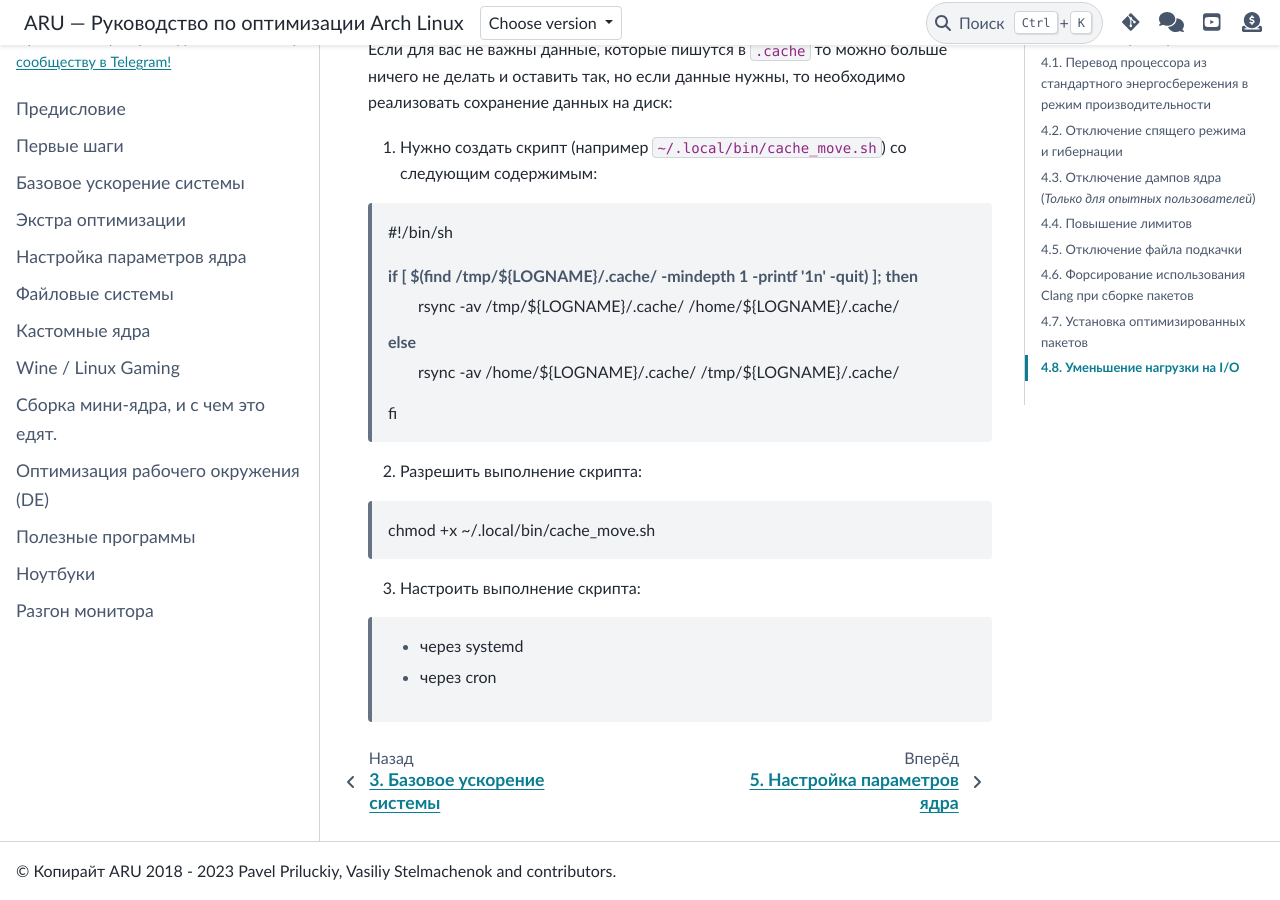
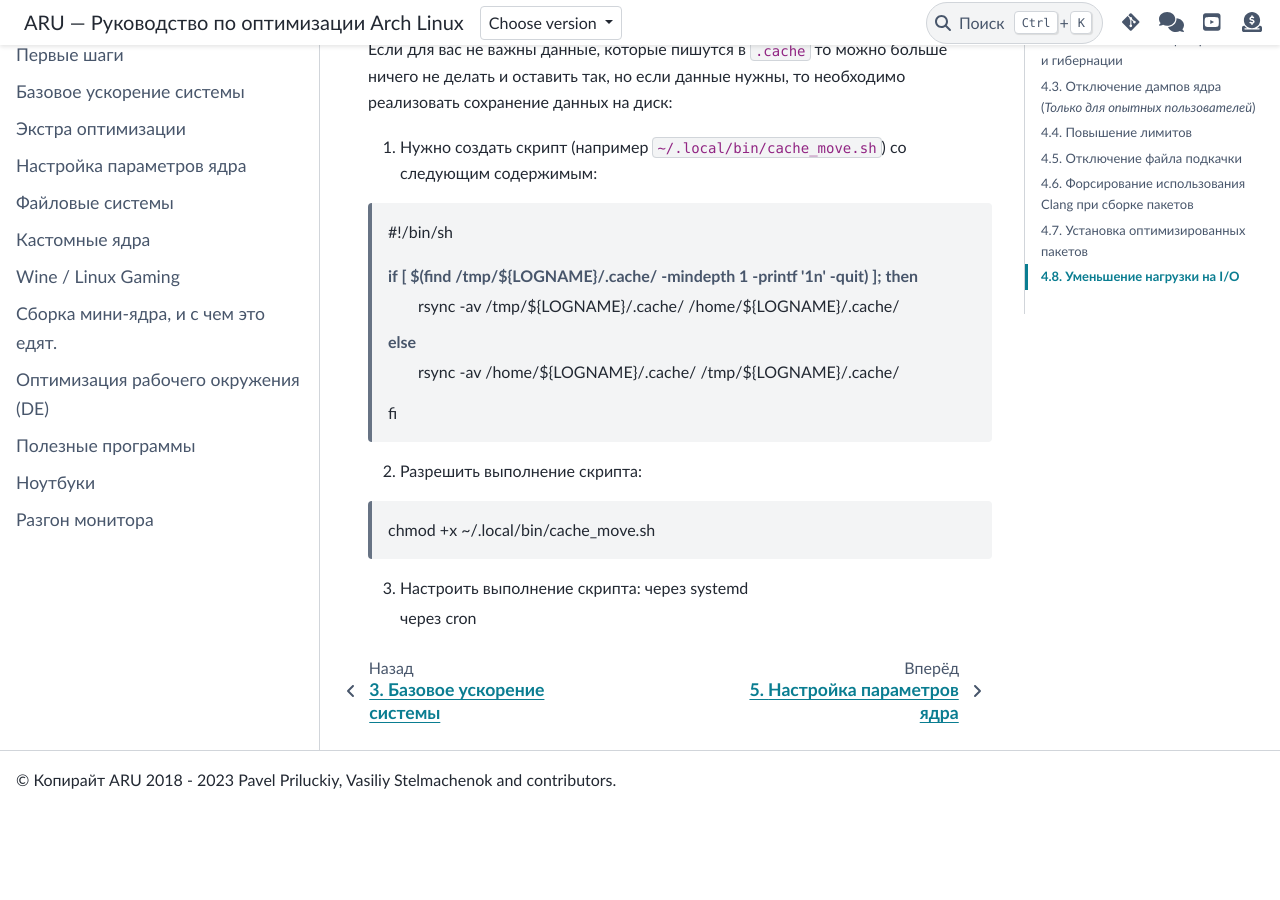
Before and after one commit to ventureoo/ARU, a Sphinx documentation site: the page built from docs/source/extra-optimizations.rst, in a window 1280 px wide and 900 px high, scrolled down 11209 px. Built offline with Sphinx 7.4.7 and the PyData theme 0.15.4, drawn with Linux system fonts in a browser that asks for light colours; after the commit the page ends 12019 px from its top, so only the background shows below that.

```diff
--- a/docs/source/extra-optimizations.rst
+++ b/docs/source/extra-optimizations.rst
@@ -482,6 +482,6 @@ x86_64_v2, так и для x86_64_v3. **Главное не перепутае
   chmod +x ~/.local/bin/cache_move.sh
 
 3. Настроить выполнение скрипта:
-  - через systemd
+   через systemd
 
-  - через cron
+   через cron
```
